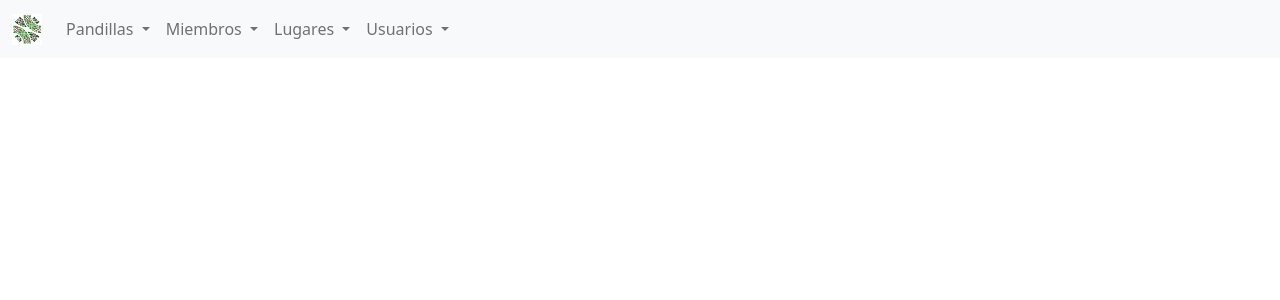
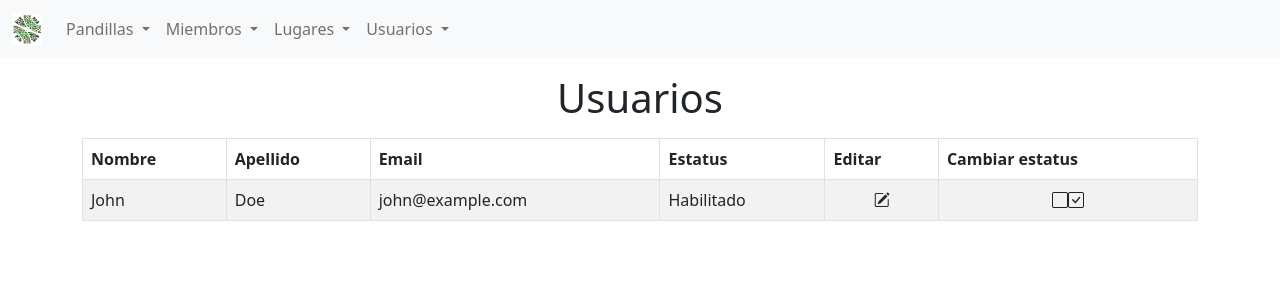
Before and after one commit to aaroncarrizal/pandillas, a Vue app in the folder frontend/: page /users in a window 1280 px wide. Shown: the top 300 px of the page. Built offline with nearby package versions, Linux system fonts and the light colour scheme.

Commit message:
added userform and userlist

```diff
--- /dev/null
+++ b/frontend/src/components/UserForm.vue
@@ -0,0 +1,15 @@
+<template>
+    <div class="container">
+        <p class="h1">Añadir Usuario</p>
+        <form>
+            <div class="form">
+                <div class="my-3"></div>
+            </div>
+            <input class="form-control" placeholder="Nombre">
+            <input class="form-control" placeholder="Apellido">
+            <input class="form-control" placeholder="Email">
+            <input class="form-control" placeholder="Contraseña">
+            <input class="form-control" placeholder="Confirmar contaseña">
+        </form>
+    </div>
+</template>
--- /dev/null
+++ b/frontend/src/components/UsersList.vue
@@ -0,0 +1,29 @@
+<template>
+    <div class="container">
+        <p class="h1 text-center my-3">Usuarios</p>
+        <table class="table table-striped table-bordered">
+            <thead>
+            <tr>
+                <th>Nombre</th>
+                <th>Apellido</th>
+                <th>Email</th>
+                <th>Estatus</th>
+                <th>Editar</th>
+                <th>Cambiar estatus</th>
+            </tr>
+            </thead>
+            <tbody>
+                <tr>
+                    <td>John</td>
+                    <td>Doe</td>
+                    <td>john@example.com</td>
+                    <td>Habilitado</td>
+                    <td class="text-center"><i class="bi bi-pencil-square "></i></td>
+                    <td class="text-center"><i class="bi bi-square"></i><i class="bi bi-check-square"></i></td>
+                </tr>
+            </tbody>
+        </table>
+    </div>
+</template>
+<script></script>
+<style></style>
--- a/frontend/src/router/index.ts
+++ b/frontend/src/router/index.ts
@@ -44,6 +44,16 @@ const routes: RouteRecordRaw[] = [
         path: '/user',
         name: 'user-config',
         component: () => import('@/components/UserConfig.vue')
+    },
+    {
+        path: '/users',
+        name: 'users-list',
+        component: () => import('@/components/UsersList.vue')
+    },
+    {
+        path: '/users/new',
+        name: 'users-new',
+        component: () => import('@/components/UserForm.vue')
     }
 ]
 
```
